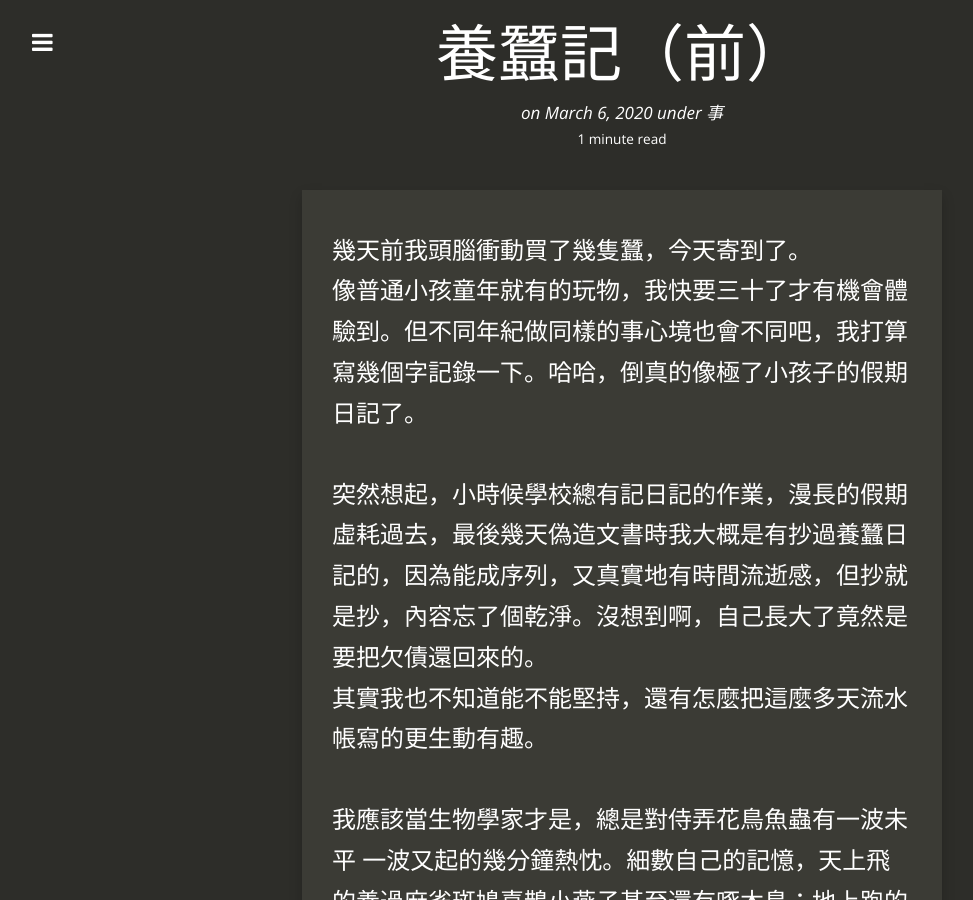
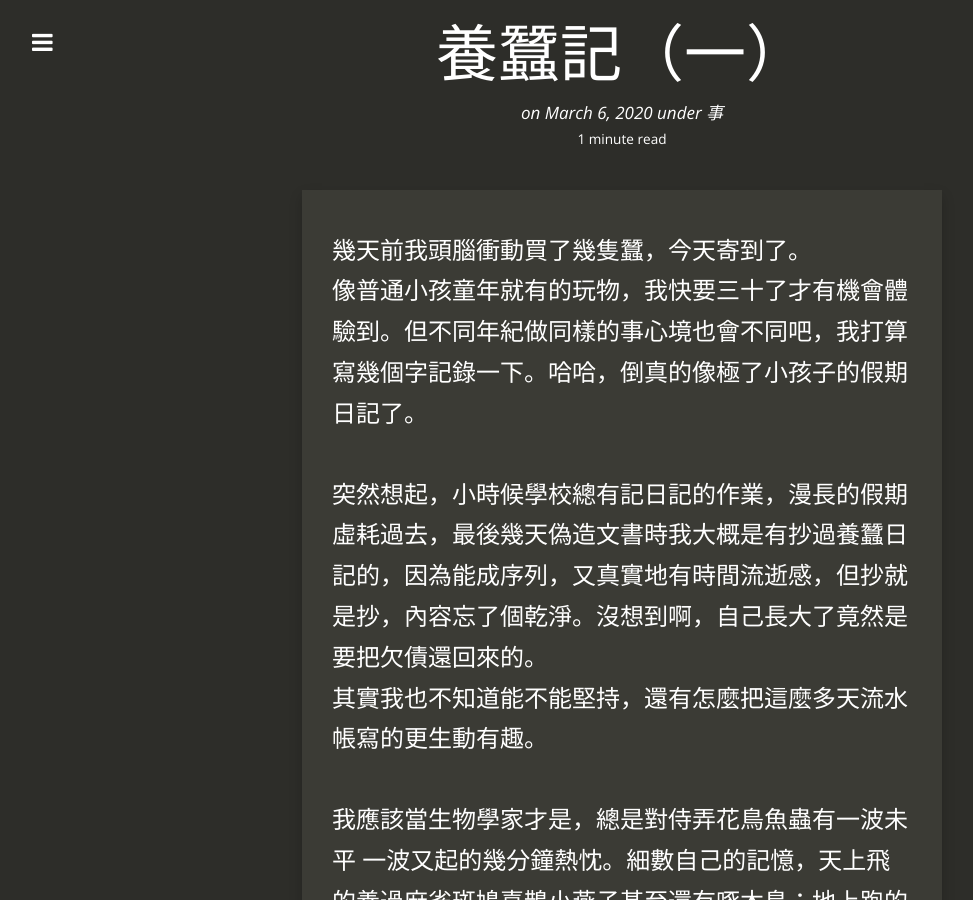
Before and after one commit to Jelly-Fisher/rycbar.github.io, a Jekyll site: the page built from _posts/2020-03-07-養蠶記-前.md, in a window 1280 px wide and 900 px high. Shown: the whole window, without its empty margins (18-991 px from the left). Built offline with Jekyll 4.4.1, drawn with Linux system fonts in a browser that asks for light colours; nearby versions of some CDN libraries.

Commit message:
Update from Forestry.io JellyFisher updated _posts/2020-03-07-養蠶記-前.md

```diff
--- a/_posts/2020-03-07-養蠶記-前.md
+++ b/_posts/2020-03-07-養蠶記-前.md
@@ -1,7 +1,7 @@
 ---
 layout: post
-title: 養蠶記（前）
-date: 2020-03-07 00:00:00 +0800
+title: 養蠶記（一）
+date: 2020-03-06T16:00:00.000+00:00
 categories: 事
 tags: []
 
```
